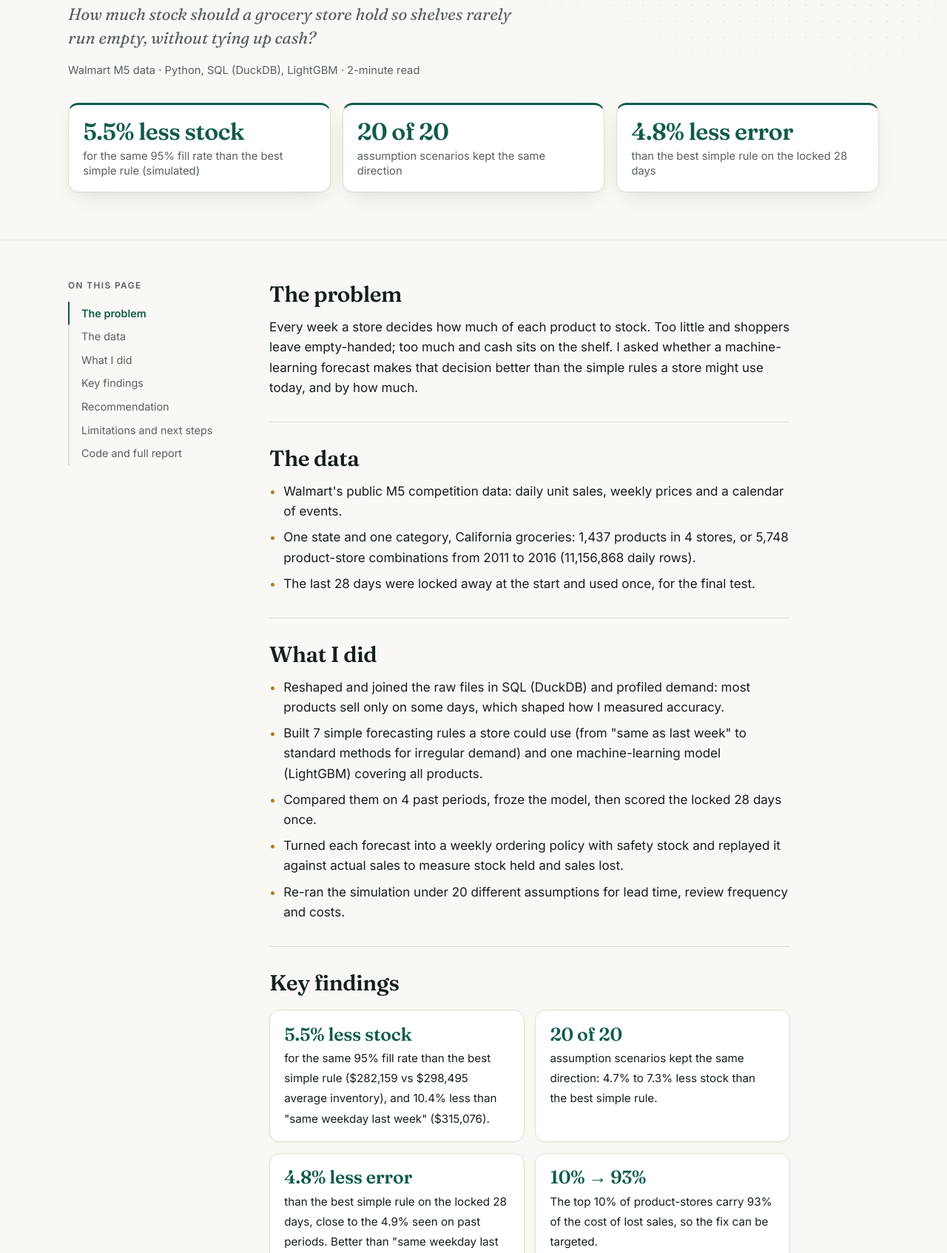
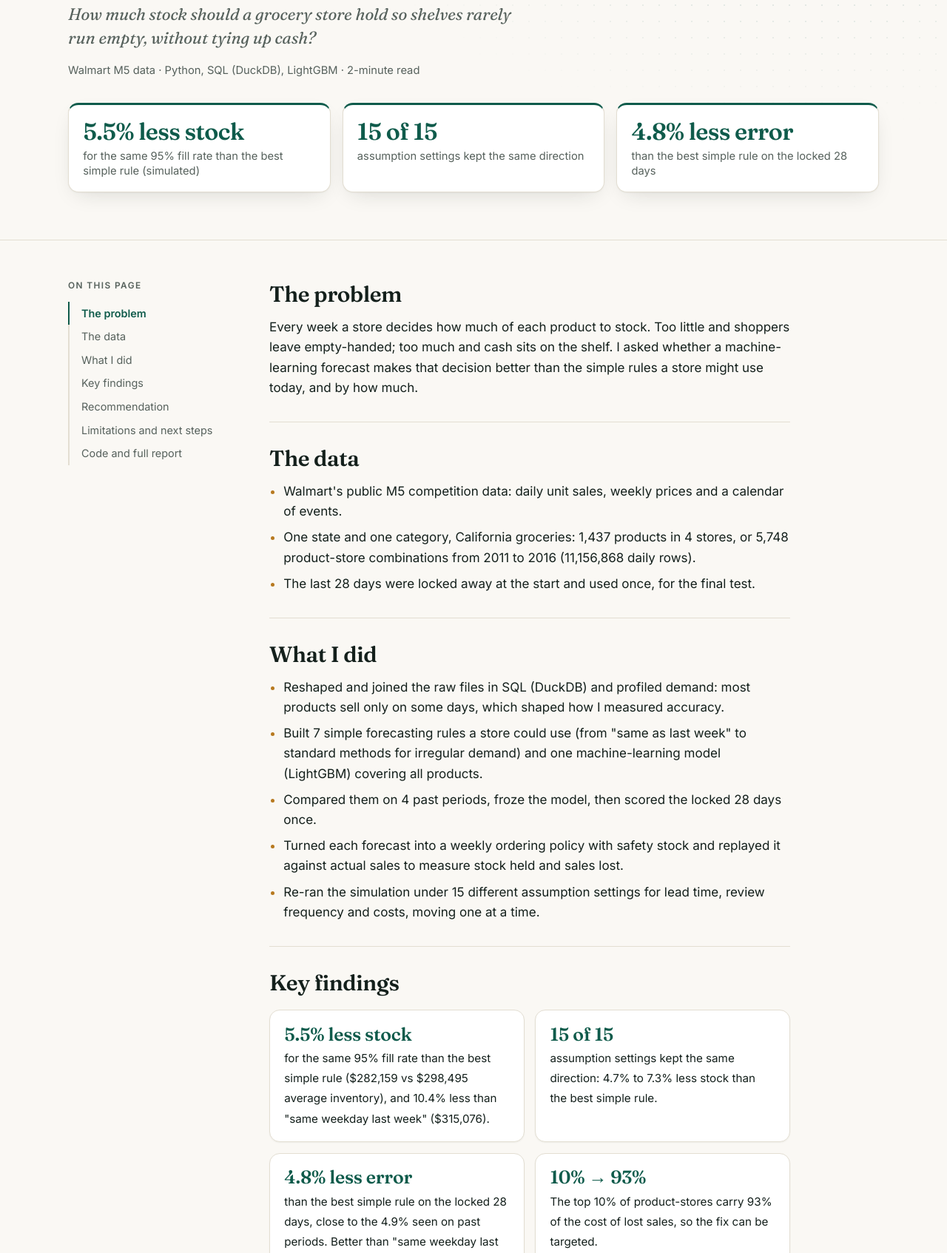
Before and after one commit to aradhyachandra/aradhyachandra.github.io, a plain HTML site: page projects/demand-forecasting.html in a window 1280 px wide. Shown: the part 355-2049 px from the top of the page at 74% size. Drawn offline with Linux system fonts and the light colour scheme.

Commit message:
Forecasting: count 15 distinct assumption settings, not 20
The repo's sensitivity check has 20 rows, but the central case appears in 6 of them, so there are
15 distinct settings. The model needs the least stock at 95% fill in all 15. Resume updated to match.

```diff
--- a/projects/demand-forecasting.html
+++ b/projects/demand-forecasting.html
@@ -54,7 +54,7 @@
       <p class="meta">Walmart M5 data · Python, SQL (DuckDB), LightGBM · 2-minute read</p>
       <div class="cs-kpis">
         <div class="cs-kpi"><strong>5.5% less stock</strong><span>for the same 95% fill rate than the best simple rule (simulated)</span></div>
-        <div class="cs-kpi"><strong>20 of 20</strong><span>assumption scenarios kept the same direction</span></div>
+        <div class="cs-kpi"><strong>15 of 15</strong><span>assumption settings kept the same direction</span></div>
         <div class="cs-kpi"><strong>4.8% less error</strong><span>than the best simple rule on the locked 28 days</span></div>
       </div>
     </div>
@@ -94,14 +94,14 @@
       <li>Built 7 simple forecasting rules a store could use (from "same as last week" to standard methods for irregular demand) and one machine-learning model (LightGBM) covering all products.</li>
       <li>Compared them on 4 past periods, froze the model, then scored the locked 28 days once.</li>
       <li>Turned each forecast into a weekly ordering policy with safety stock and replayed it against actual sales to measure stock held and sales lost.</li>
-      <li>Re-ran the simulation under 20 different assumptions for lead time, review frequency and costs.</li>
+      <li>Re-ran the simulation under 15 different assumption settings for lead time, review frequency and costs, moving one at a time.</li>
     </ul>
       </section>
       <section class="cs-section" id="key-findings" aria-labelledby="key-findings-h">
         <h2 id="key-findings-h">Key findings</h2>
         <div class="findings">
       <div class="finding"><strong>5.5% less stock</strong><span>for the same 95% fill rate than the best simple rule ($282,159 vs $298,495 average inventory), and 10.4% less than "same weekday last week" ($315,076).</span></div>
-      <div class="finding"><strong>20 of 20</strong><span>assumption scenarios kept the same direction: 4.7% to 7.3% less stock than the best simple rule.</span></div>
+      <div class="finding"><strong>15 of 15</strong><span>assumption settings kept the same direction: 4.7% to 7.3% less stock than the best simple rule.</span></div>
       <div class="finding"><strong>4.8% less error</strong><span>than the best simple rule on the locked 28 days, close to the 4.9% seen on past periods. Better than "same weekday last week" on 93% of product-stores.</span></div>
       <div class="finding"><strong>10% → 93%</strong><span>The top 10% of product-stores carry 93% of the cost of lost sales, so the fix can be targeted.</span></div>
     </div>
```
Also changed, not shown: index.html (+1 -1 lines), 1 other file.
